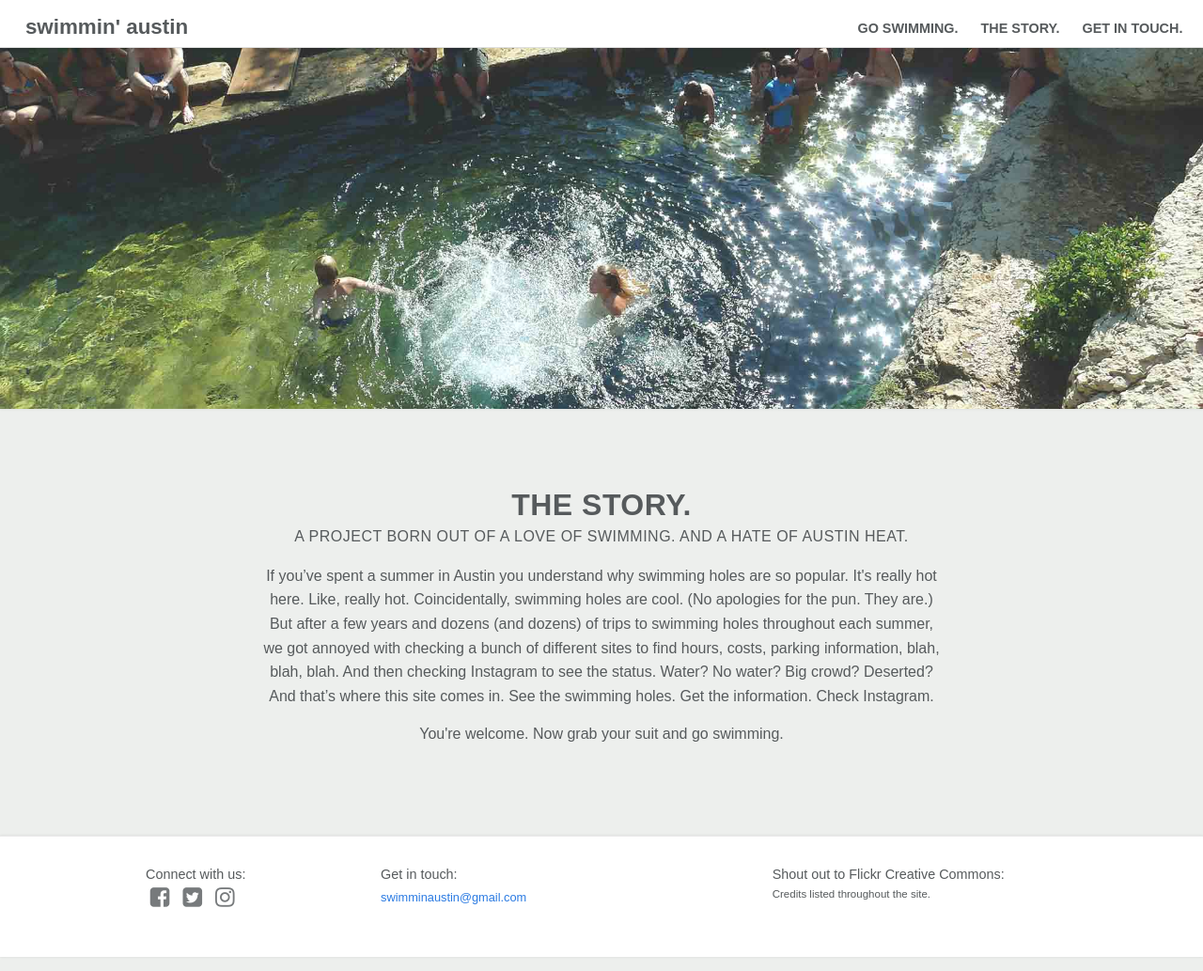
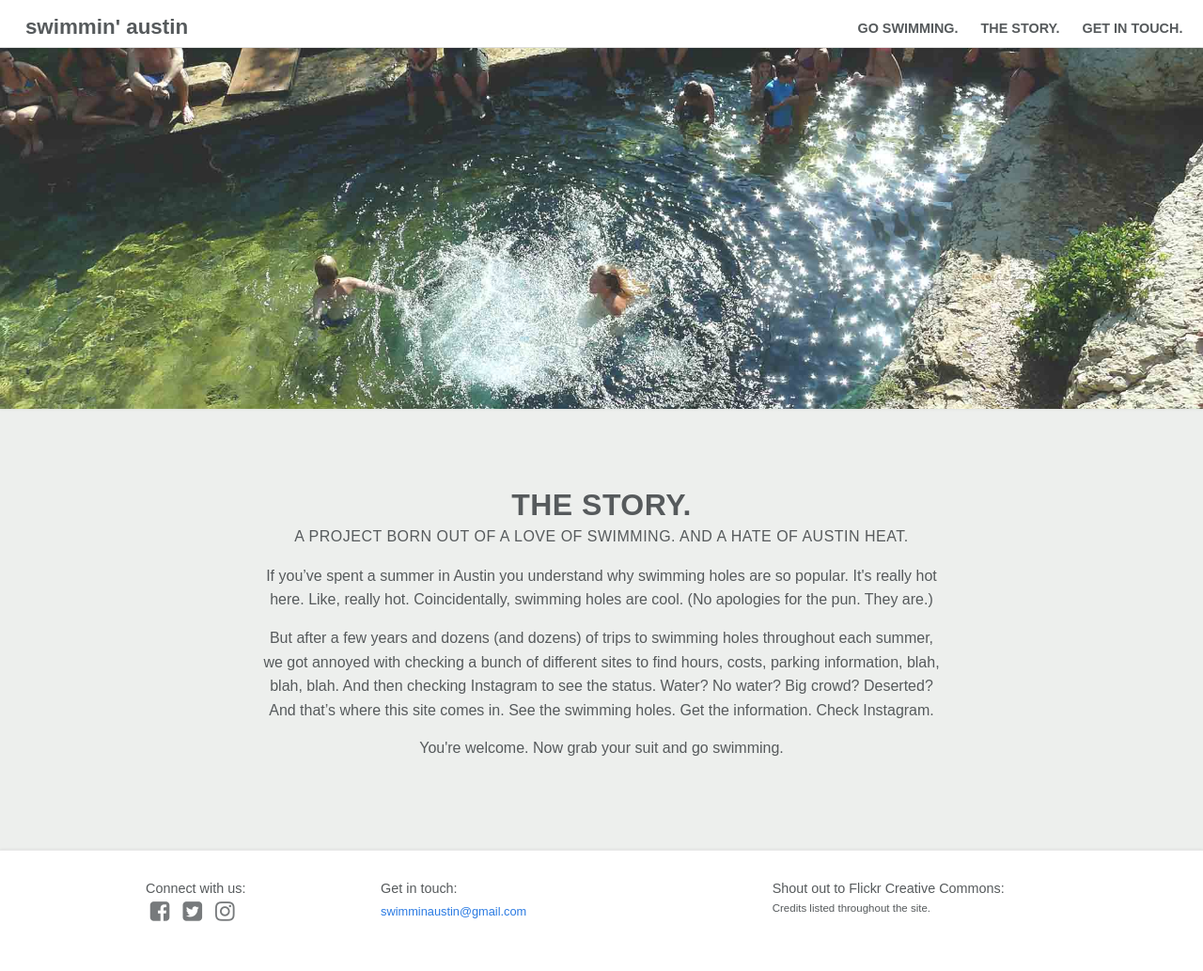
Before and after one commit to stephskaggs/swimnaustin, a Jekyll site: the page built from about.md, in a window 1280 px wide and 1033 px high. Shown: the whole window at 94% size. Built offline with Jekyll 4.4.1, drawn with Linux system fonts in a browser that asks for light colours; nearby versions of some CDN libraries; library files that are not in the unit come from our copies.

Commit message:
broke then fixed my site title

```diff
--- a/_sass/_layout.scss
+++ b/_sass/_layout.scss
@@ -11,24 +11,17 @@
 }
 
 .site-header {
-    // border-top: 5px solid $grey-color-dark;
     border-bottom: 1px solid $grey-color-light;
     min-height: auto;
     position: relative;
     box-shadow: 0 0 3px rgba(0, 0, 0, 0.1);
-    // border: black solid;
 }
 
 .top-bar {
 	min-height: 50px;
 	background-color: #ffffff;
-    // background-color: #0d6893;
 	box-shadow: 0 0 3px rgba(0, 0, 0, 0.1);
     width: 100%;
-    // border: solid black;
-    // margin: 0;
-    // width: 100% ! important;
-    // left: 0px;
 }
 
 .site-title {
@@ -46,7 +39,6 @@
     a {
         color: $text-color;
     }
-
 
     &,
     &:visited {
@@ -170,10 +162,7 @@
 
    .flickr {
         padding-bottom: .8em;
-
    }
-
-
 }
 
 
@@ -237,7 +226,6 @@
         }
 
         @include media-query($on-palm) {
-            font-weight: 900;
             font-size: 1.7em;
         }
     }
--- a/about.md
+++ b/about.md
@@ -8,6 +8,8 @@
 
 ---
 
-<p class="body-copy">If you’ve spent a summer in Austin you understand why swimming holes are so popular. It's really hot here. Like, really hot. Coincidentally, swimming holes are cool. (No apologies for the pun. They are.)<br>But after a few years and dozens (and dozens) of trips to swimming holes throughout each summer, we got annoyed with checking a bunch of different sites to find hours, costs, parking information, blah, blah, blah. And then checking Instagram to see the status. Water? No water? Big crowd? Deserted?<br>And that’s where this site comes in. See the swimming holes. Get the information. Check Instagram.<br>
+<p>If you’ve spent a summer in Austin you understand why swimming holes are so popular. It's really hot here. Like, really hot. Coincidentally, swimming holes are cool. (No apologies for the pun. They are.)
 
-<p class="body-copy">You're welcome. Now grab your suit and go swimming.</p>
+<p>But after a few years and dozens (and dozens) of trips to swimming holes throughout each summer, we got annoyed with checking a bunch of different sites to find hours, costs, parking information, blah, blah, blah. And then checking Instagram to see the status. Water? No water? Big crowd? Deserted?And that’s where this site comes in. See the swimming holes. Get the information. Check Instagram.</p>
+
+<p>You're welcome. Now grab your suit and go swimming.</p>
```
